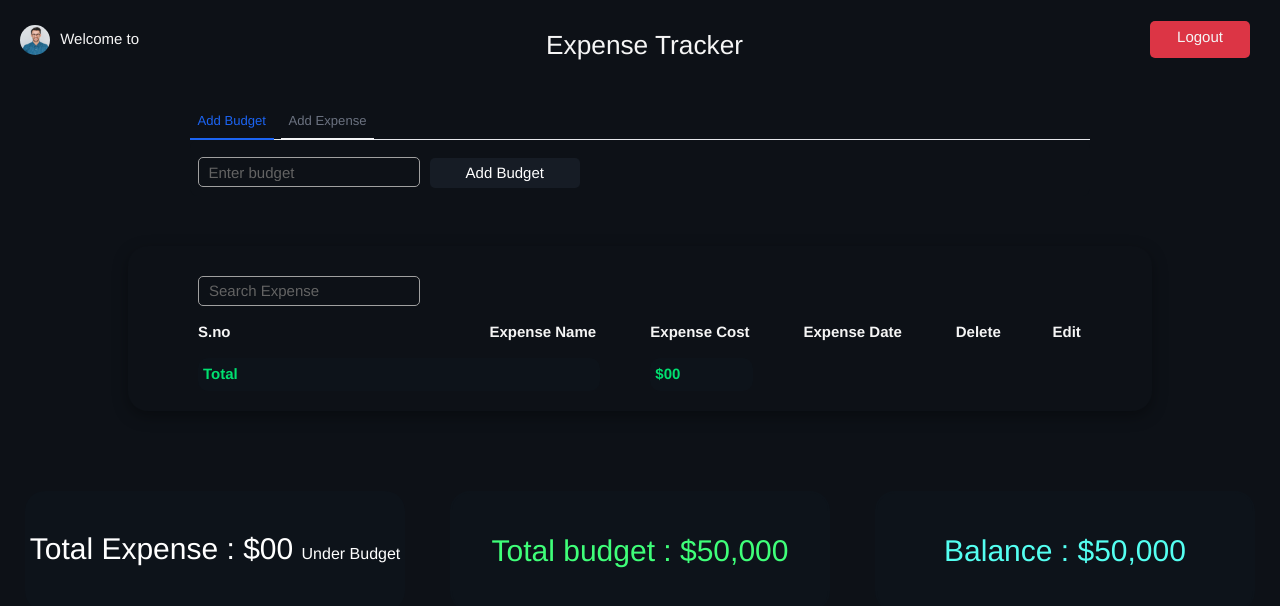
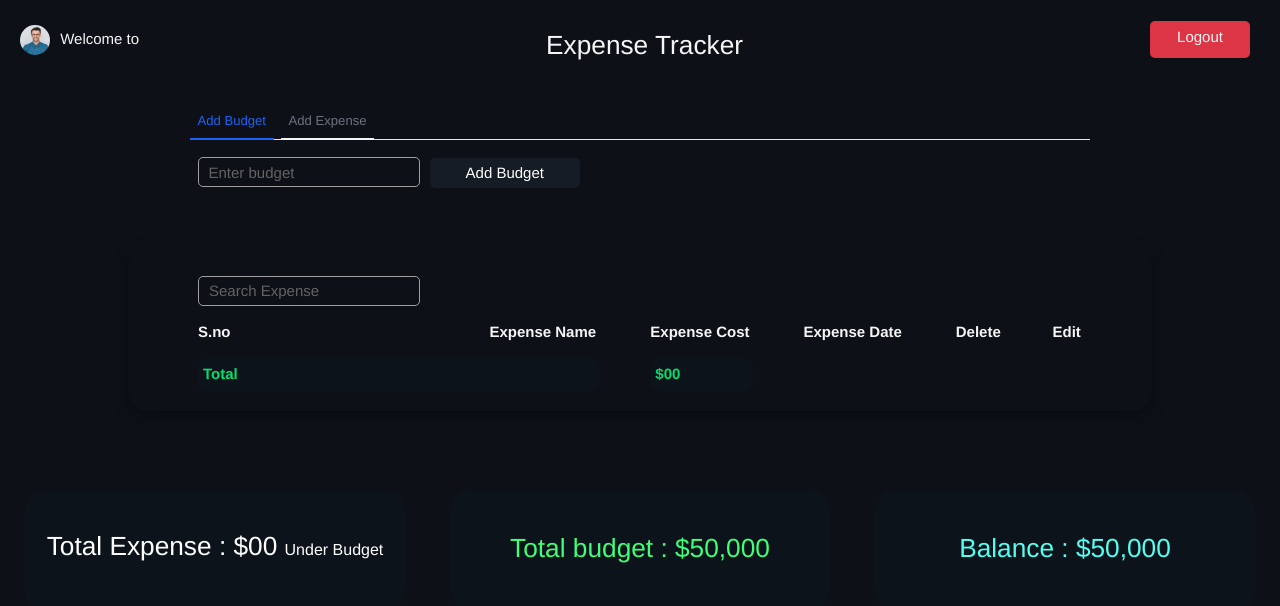
Before and after one commit to mohammadafnan/ExpenceTracker-json-server, an Angular app: page /expense in a window 1280 px wide. Shown: the top 606 px of the page. Built offline with nearby package versions, Linux system fonts and the light colour scheme; data requests are answered from the project's data file; some icons are missing.

Commit message:
login based users 15 may 2025

```diff
--- a/src/app/expense/expense.component.html
+++ b/src/app/expense/expense.component.html
@@ -20,8 +20,7 @@
       Test
     </button> -->
     <!-- End Q1 -->
-    <div class="setfrom w-[900px]"
-    >
+    <div class="setfrom w-[900px]">
       <div class="border-b border-gray-200 dark:border-gray-700">
         <ul
           class="flex flex-wrap -mb-px text-sm font-medium text-center"
@@ -195,7 +194,7 @@
         <tr>
           <td class="totalrow" colspan="2"><strong>Total</strong></td>
           <td class="totalrow">
-            <strong >{{
+            <strong>{{
               totalexp() | currency : "USD" : "symbol" : "2.0"
             }}</strong>
           </td>
@@ -220,7 +219,7 @@
   <!-- <div class="flex justify-center flex-col md:flex-row" id="excel-table"> -->
   <!-- End Q2 -->
   <div class="flex justify-center flex-col md:flex-row" id="excel-table">
-    <h2
+    <h3
       [ngClass]="{
         card3: totalexp() > this.budget,
         card1: totalexp() < this.budget,
@@ -237,21 +236,21 @@
       <label class="lbl" *ngIf="totalexp() > this.budget"
         >Expense is exceed to the Budget</label
       >
-    </h2>
+    </h3>
     <!-- <span class="ope">{{ totalexp() > this.budget ? ">" : "<" }}</span> -->
     <!-- <span class="ope" *ngIf="totalexp() == this.budget">=</span>
     <span class="ope" *ngIf="totalexp() > this.budget">></span>
     <span class="ope" *ngIf="totalexp() < this.budget"><</span> -->
 
-    <h2 class="card2 ml-5">
+    <h3 class="card2 ml-5">
       <!-- Total budget : {{ this.budget }} -->
       <i class="lni lni-dollar-circle icon2"></i>
       Total budget : {{ this.budget | currency : "USD" : "symbol" : "2.0" }}
       <!-- <input type="number" name="" id="" [(ngModel)]="this.budget" /> -->
-    </h2>
-    <h2 class="card4 ml-5">
+    </h3>
+    <h3 class="card4 ml-5">
       <i class="lni lni-weight-machine-1 icon2"></i>Balance :
       {{ balacnce() | currency : "USD" : "symbol" : "2.0" }}
-    </h2>
+    </h3>
   </div>
 </div>
```
